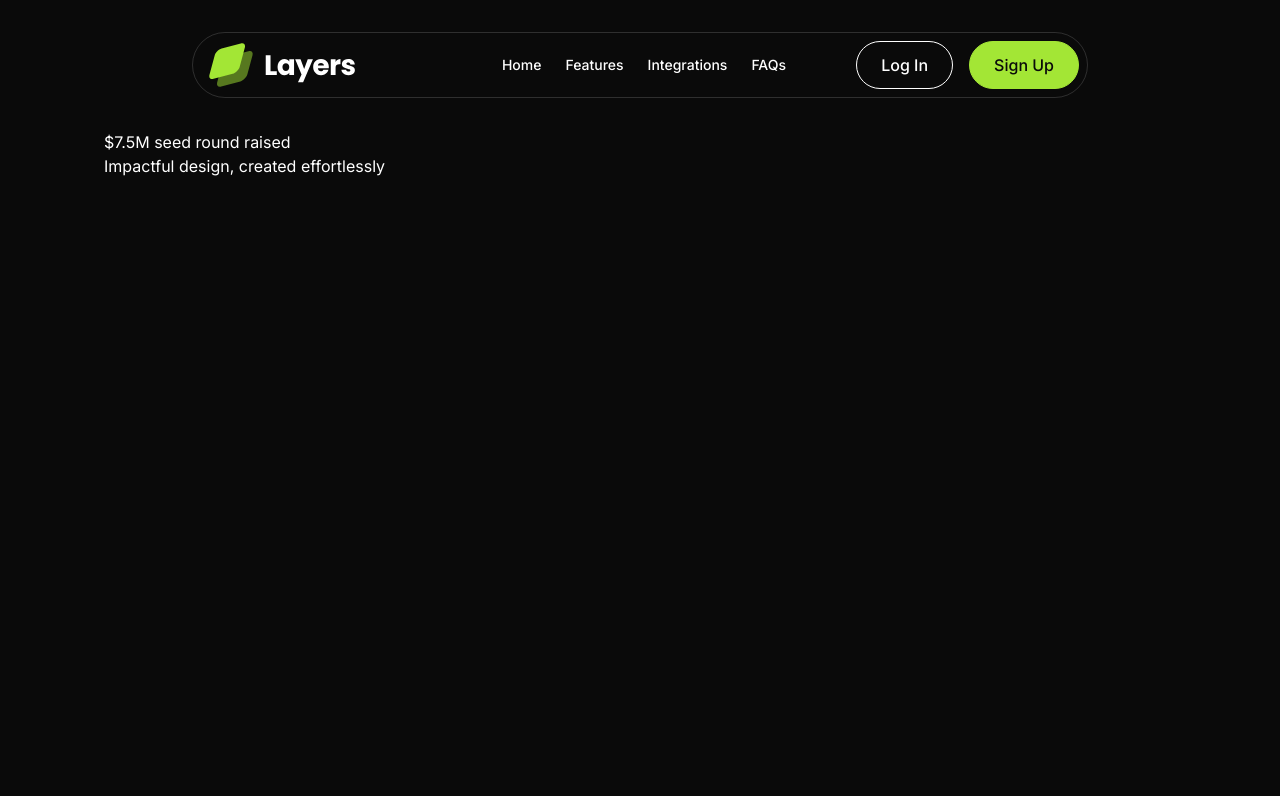
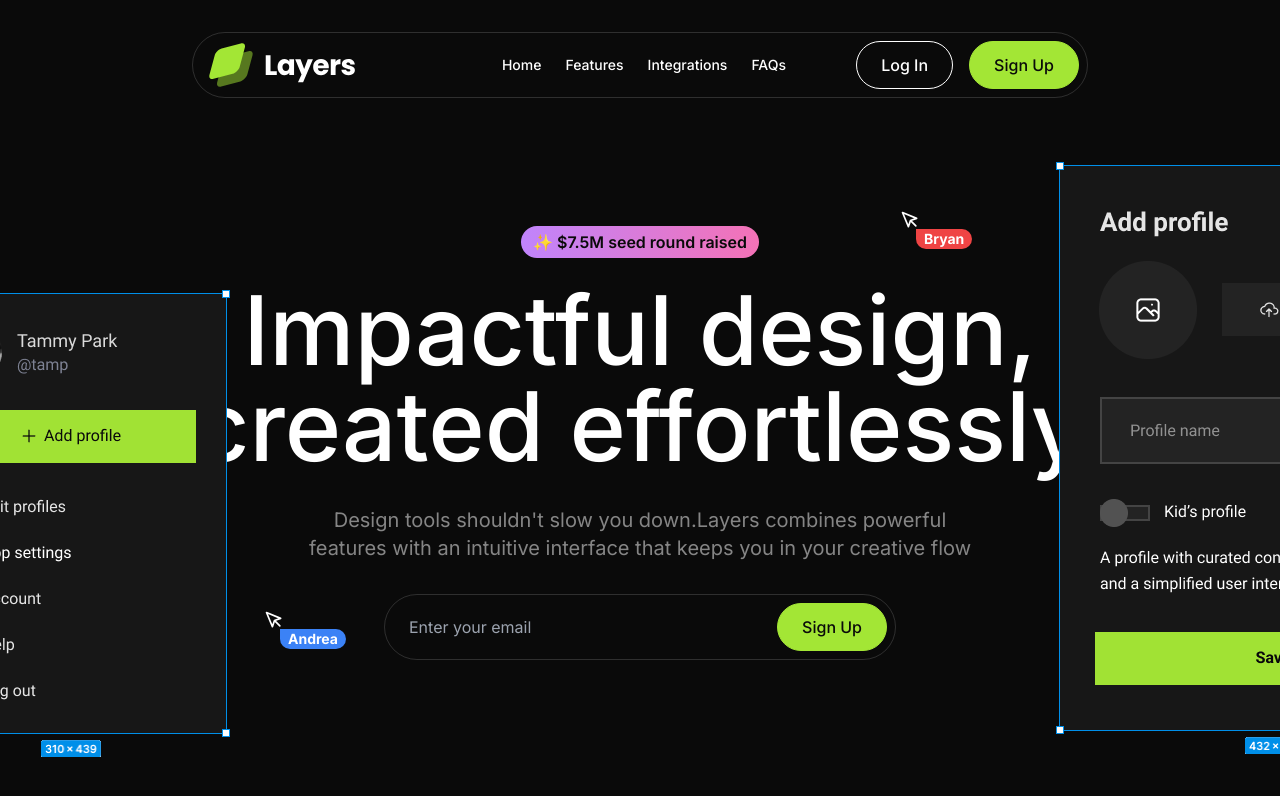
Before and after one commit to Suryansh777777/layers, a Next.js app: page / in a window 1280 px wide. Shown: the top 796 px of the page. Built offline with nearby package versions, Linux system fonts and the light colour scheme.

Commit message:
Add Pointer component and enhance Button and Hero sections
- Introduced a new Pointer component for displaying names with customizable colors.
- Updated Button component to support size variants.
- Enhanced Hero section with new layout, images, and a sign-up form utilizing the Button component.

```diff
--- a/src/components/Button.tsx
+++ b/src/components/Button.tsx
@@ -1,25 +1,30 @@
-import { HTMLAttributes } from "react";
+import { ButtonHTMLAttributes } from "react";
 import { cva } from "class-variance-authority";
 
-const classes = cva("border  h-12 rounded-full px-6 font-medium", {
+const classes = cva("border h-12 rounded-full px-6 font-medium", {
   variants: {
     variant: {
       primary: "bg-lime-400 text-neutral-950 border-lime-400",
       secondary: "border-white text-white bg-transparent",
+    },
+    size: {
+      sm: "h-10",
     },
   },
 });
 export default function Button(
   props: {
     variant: "primary" | "secondary";
-  } & HTMLAttributes<HTMLButtonElement>
+    size?: "sm";
+  } & ButtonHTMLAttributes<HTMLButtonElement>
 ) {
-  const { variant, className, ...otherProps } = props;
+  const { variant, className, size, ...otherProps } = props;
   return (
     <button
       className={classes({
         variant,
         className,
+        size,
       })}
       {...otherProps}
     />
--- /dev/null
+++ b/src/components/Pointer.tsx
@@ -0,0 +1,36 @@
+import { twMerge } from "tailwind-merge";
+export default function Pointer(props: {
+  name: string;
+  color?: "red" | "blue";
+}) {
+  const { name, color } = props;
+  return (
+    <div className="relative">
+      <svg
+        xmlns="http://www.w3.org/2000/svg"
+        width="24"
+        height="24"
+        viewBox="0 0 24 24"
+        fill="none"
+        stroke="currentColor"
+        strokeWidth="2"
+        strokeLinecap="round"
+        strokeLinejoin="round"
+        className="feather feather-mouse-pointer text-white size-5"
+      >
+        <path d="M3 3l7.07 16.97 2.51-7.39 7.39-2.51L3 3z"></path>
+        <path d="M13 13l6 6"></path>
+      </svg>
+      <div className="absolute top-4 left-4">
+        <div //twMerge is good for taking last class in end without adding the first one
+          className={twMerge(
+            " inline-flex rounded-full font-bold text-sm bg-blue-500 px-2 rounded-tl-none",
+            color === "red" && "bg-red-500"
+          )}
+        >
+          {name}
+        </div>
+      </div>
+    </div>
+  );
+}
--- a/src/sections/Hero.tsx
+++ b/src/sections/Hero.tsx
@@ -1,9 +1,52 @@
+import Button from "@/components/Button";
+import designExample1Image from "@/assets/images/design-example-1.png";
+import designExample2Image from "@/assets/images/design-example-2.png";
+import Image from "next/image";
+import Pointer from "@/components/Pointer";
 export default function Hero() {
   return (
-    <section>
-      <div className="container">
-        <div>$7.5M seed round raised</div>
-        <h1>Impactful design, created effortlessly</h1>
+    <section className="py-24 overflow-x-clip">
+      <div className="container relative">
+        <div className="absolute -left-32 top-16">
+          <Image src={designExample1Image} alt="Design Example 1" />
+        </div>
+        <div className="absolute -right-64 -top-16">
+          <Image src={designExample2Image} alt="Design Example 1" />
+        </div>
+        <div className="absolute left-56 top-96">
+          <Pointer name="Andrea" />
+        </div>
+        <div className="absolute right-80 -top-4">
+          <Pointer name="Bryan" color="red" />
+        </div>
+        <div className="flex justify-center">
+          <div className="inline-flex py-1 px-3 bg-gradient-to-r from-purple-400 to-pink-400 rounded-full text-neutral-950 font-semibold">
+            ✨ $7.5M seed round raised
+          </div>
+        </div>
+        <h1 className="text-6xl md:text-7xl lg:text-8xl font-medium text-center mt-6">
+          Impactful design, created effortlessly
+        </h1>
+        <p className="text-center text-xl text-white/50 mt-8 max-w-2xl mx-auto">
+          Design tools shouldn&apos;t slow you down.Layers combines powerful
+          features with an intuitive interface that keeps you in your creative
+          flow
+        </p>
+        <form className="flex border border-white/15 rounded-full p-2 mt-8 max-w-lg mx-auto">
+          <input
+            type="email"
+            placeholder="Enter your email"
+            className="bg-transparent px-4 w-full md:flex-1"
+          />
+          <Button
+            variant="primary"
+            className="whitespace-nowrap"
+            type="submit"
+            size="sm"
+          >
+            Sign Up
+          </Button>
+        </form>
       </div>
     </section>
   );
```
